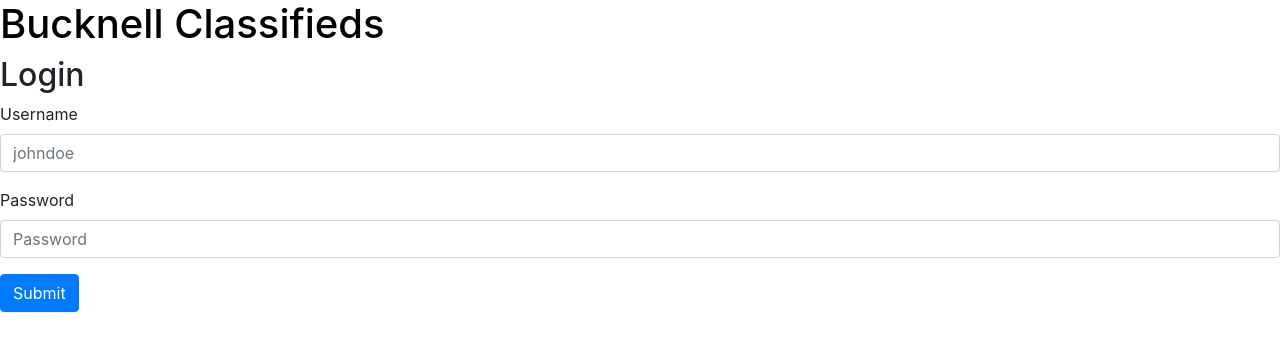
After one commit to SomethingGeneric/ClassifiedsApp, a Flask app: page /login in a window 1280 px wide. The commit adds this page. Shown: the top 351 px of the page. Run offline with Flask 2, Linux system fonts and the light colour scheme; some libraries are stand-ins or nearby versions.

Commit message:
login, register, profile, profiles

```diff
--- a/main.py
+++ b/main.py
@@ -1,4 +1,4 @@
-from flask import Flask,render_template
+from flask import Flask,render_template,redirect,url_for,request
 
 from users import userdb
 
@@ -10,9 +10,49 @@
 def hello():
     return render_template("basic.html", title="Home", content="<p>Empty page :(</p>")
 
-@app.route("/register")
+@app.route("/register", methods=['POST','GET'])
 def register():
-    return render_template("basic.html", title="Register", content="<p>Empty page :(</p>")
+    if request.method == 'GET':
+        return render_template("basic.html", title="Register", content=render_template("register.html"))
+    elif request.method == 'POST':
+        un = request.form['username']
+        dn = request.form['displayname']
+        em = request.form['email']
+        pw = request.form['password']
+        result = logindb.register(un,dn,em,pw,"user")
+        if result:
+            return render_template("basic.html", title="Registration Complete", content="<p>You've been registered, " + dn + "</p>")
+        else:
+            return render_template("basic.html", title="Registration Failed", content="<p>Failed to register new user: " + un + "</p>")
+    else:
+        return render_template("basic.html", title="Something went wrong", content="<p>How did we get here?</p>")
+
+@app.route("/login", methods=['POST','GET'])
+def login():
+    if request.method == 'GET':
+        return render_template("basic.html", title="Login", content=render_template("login.html"))
+    elif request.method == 'POST':
+        un = request.form['username']
+        pw = request.form['password']
+        result = logindb.check(un,pw)
+        if result:
+            return render_template("basic.html", title="Login Complete", content="<p>Correct password.</p>")
+        else:
+            return render_template("basic.html", title="Login Failed", content="<p>Failed to authenticate user " + un + "</p>")
+    else:
+        return render_template("basic.html", title="Something went wrong", content="<p>How did we get here?</p>")
+
+@app.route("/profiles")
+def users():
+    return render_template("basic.html", title="Our Users", content=logindb.list_all())
+
+@app.route("/profile/<username>")
+def profile(username):
+    obj = logindb.retrieve(username)
+    if obj != None:
+        return render_template("basic.html", title=obj.get_display_name() + "'s Profile", content=str(obj))
+    else:
+       return render_template("basic.html", title="Something went wrong", content="<p>No user: " + username + "</p>")
 
 if __name__ == "__main__":
     app.run(host='0.0.0.0', debug=True)
--- a/templates/basic.html
+++ b/templates/basic.html
@@ -9,7 +9,7 @@
     <title>Bucknell Classifieds - {{ title }}</title>
   </head>
   <body>
-    <h1>Bucknell Classifieds</h1>
+    <h1><a style="color:black; text-decoration:none;" href="/">Bucknell Classifieds</a></h1>
     <h2>{{ title }}</h2>
 
     {{ content|safe }}
--- /dev/null
+++ b/templates/login.html
@@ -0,0 +1,11 @@
+<form method="post" action="/login">
+    <div class="form-group">
+        <label for="exampleInputPassword1">Username</label>
+        <input type="text" class="form-control" name="username" placeholder="johndoe">
+    </div>
+    <div class="form-group">
+      <label for="exampleInputPassword1">Password</label>
+      <input type="password" class="form-control" name="password" placeholder="Password">
+    </div>
+    <button type="submit" class="btn btn-primary">Submit</button>
+</form>
--- a/test_users.py
+++ b/test_users.py
@@ -6,7 +6,7 @@
     os.system("rm -rf db/")
 
 db = userdb()
-db.register("matt", "Matt C", "FooBar", "admin")
+db.register("matt", "Matt C", "mdc028@bucknell.edu", "FooBar", "admin")
 db.list_all()
 print(str(db.check("matt","Lmao")))
 print(str(db.check("matt","FooBar")))
```
Also changed, not shown: templates/register.html (added, +20 -0 lines), users.py (+40 -11 lines), 1 other file.
